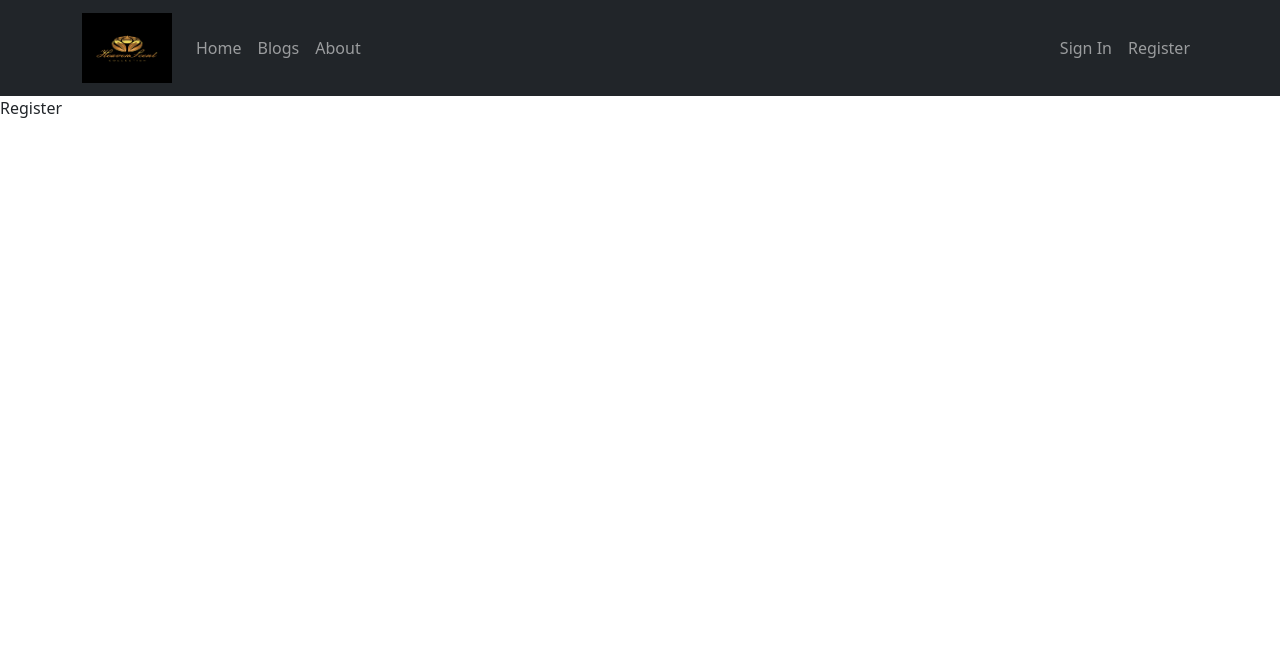
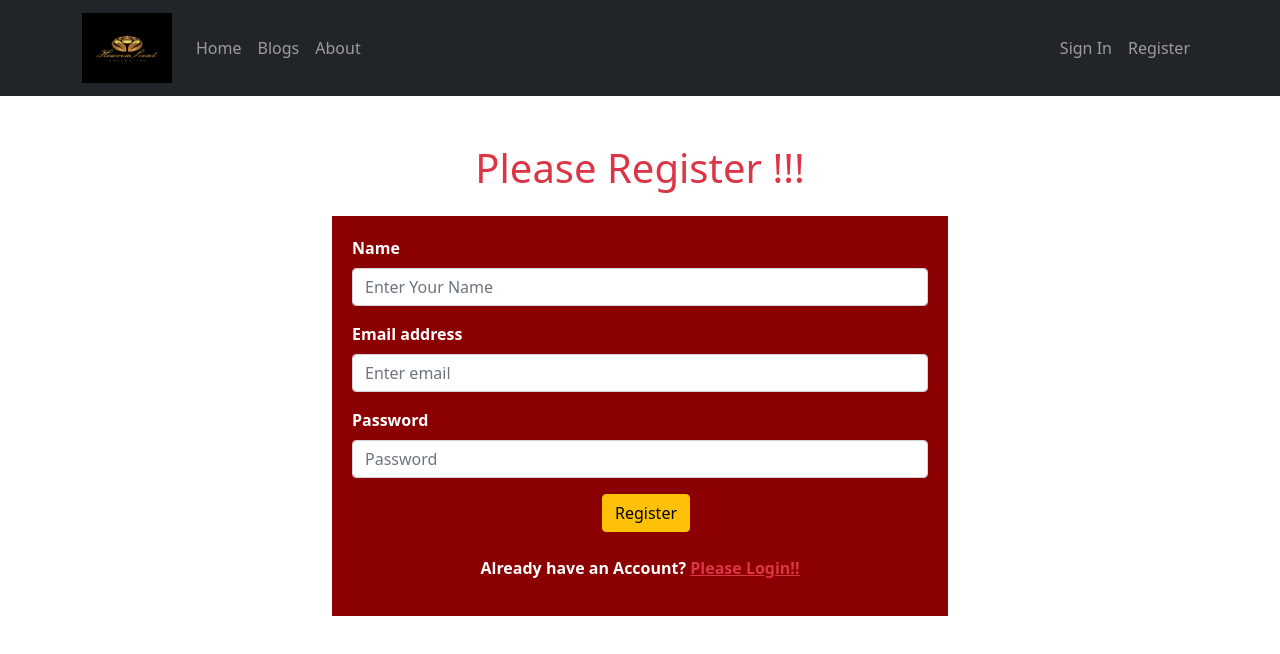
Before and after one commit to SanzinaHossain/Perfume-Warehouse, a React (Create React App) app: page /register in a window 1280 px wide. Shown: the top 654 px of the page. Built offline with nearby package versions, Linux system fonts and the light colour scheme.

Commit message:
registration done with firebase

```diff
--- a/package.json
+++ b/package.json
@@ -11,6 +11,7 @@
     "react": "^18.1.0",
     "react-bootstrap": "^2.3.1",
     "react-dom": "^18.1.0",
+    "react-firebase-hooks": "^5.0.3",
     "react-router-dom": "^6.3.0",
     "react-scripts": "5.0.1",
     "web-vitals": "^2.1.4"
--- /dev/null
+++ b/src/Components/Register/Register.css
@@ -0,0 +1,19 @@
+.register{
+    background-color:darkred;
+    padding:20px;
+    color:white;
+    font-weight: 600;
+}
+.register-button{
+    margin-left: 250px;
+}
+
+@media only screen and (max-width:576px)
+{
+    .register-button{
+        margin-left: 60px;
+    }
+    .google-button{
+        margin-left: 40px;
+    }
+}
--- a/src/Components/Register/Register.js
+++ b/src/Components/Register/Register.js
@@ -1,8 +1,66 @@
-import React from 'react'
+import React, { useRef } from 'react'
+import { Button, Form } from 'react-bootstrap'
+import { Link, useNavigate } from 'react-router-dom';
+import { useCreateUserWithEmailAndPassword } from 'react-firebase-hooks/auth';
+import "./Register.css"
+import auth from "../../firebase.init";
+import Loading from '../../Shared/Loading/Loading';
 
 const Register = () => {
+  const emailRef=useRef('');
+    const passwordRef=useRef('');
+    const nameRef=useRef('');
+    const [
+        createUserWithEmailAndPassword,
+        user,
+        loading,
+        error,
+      ] = useCreateUserWithEmailAndPassword(auth,{sendEmailVerification: true});
+    const navigate=useNavigate();
+    const navigateRegister=event=>{
+        navigate('/login');
+    }
+    if(loading){
+      return <Loading></Loading>
+  }
+    if(user)
+    {
+      navigate('/')
+    }
+    const handleRegister=event=>{
+        event.preventDefault();
+        const name=nameRef.current.value;
+        const email=emailRef.current.value;
+        const password=passwordRef.current.value;
+        createUserWithEmailAndPassword(email,password);
+    }
   return (
-    <div>Register</div>
+    <div>
+       <div className='container w-50 mx-auto mb-4'>
+        <h1 className="text-center mt-5 mb-4 text-danger">Please Register !!!</h1>
+        <Form className='register' onSubmit={handleRegister}>
+
+        <Form.Group className="mb-3" controlId="formBasicEmail">
+    <Form.Label>Name</Form.Label>
+    <Form.Control ref={nameRef} name="name" type="text" placeholder="Enter Your Name" required />
+  </Form.Group>
+  <Form.Group className="mb-3" controlId="formBasicEmail">
+    <Form.Label>Email address</Form.Label>
+    <Form.Control ref={emailRef} name="email" type="email" placeholder="Enter email" required />
+  </Form.Group>
+
+  <Form.Group className="mb-3" controlId="formBasicPassword">
+    <Form.Label>Password</Form.Label>
+    <Form.Control ref={passwordRef} name="password" type="password" placeholder="Password" required/>
+  </Form.Group>
+  <Button className="register-button" variant="warning" type="submit">
+    Register
+  </Button>
+  <br/><br/>
+  <p className='text-center'>Already have an Account? <Link to="/login" className="text-danger pe-auto" onClick={navigateRegister}><u>Please Login!!</u></Link></p>
+</Form>
+    </div>
+    </div>
   )
 }
 
--- /dev/null
+++ b/src/Shared/Loading/Loading.js
@@ -0,0 +1,14 @@
+import React from 'react'
+import { Spinner } from 'react-bootstrap'
+
+const Loading = () => {
+  return (
+    <div>
+         <div style={{height: '300px'}} className='w-100 d-flex justify-content-center align-items-center'>
+            <Spinner animation="border" variant="primary" />
+        </div>
+    </div>
+  )
+}
+
+export default Loading
--- a/src/firebase.init.js
+++ b/src/firebase.init.js
@@ -3,6 +3,7 @@
 import { initializeApp } from "firebase/app";
 
 import { getAnalytics } from "firebase/analytics";
+import {getAuth} from "firebase/auth"
 
 // TODO: Add SDKs for Firebase products that you want to use
 
```
Also changed, not shown: 1 other file (tests, documents, lock files or other folders).
